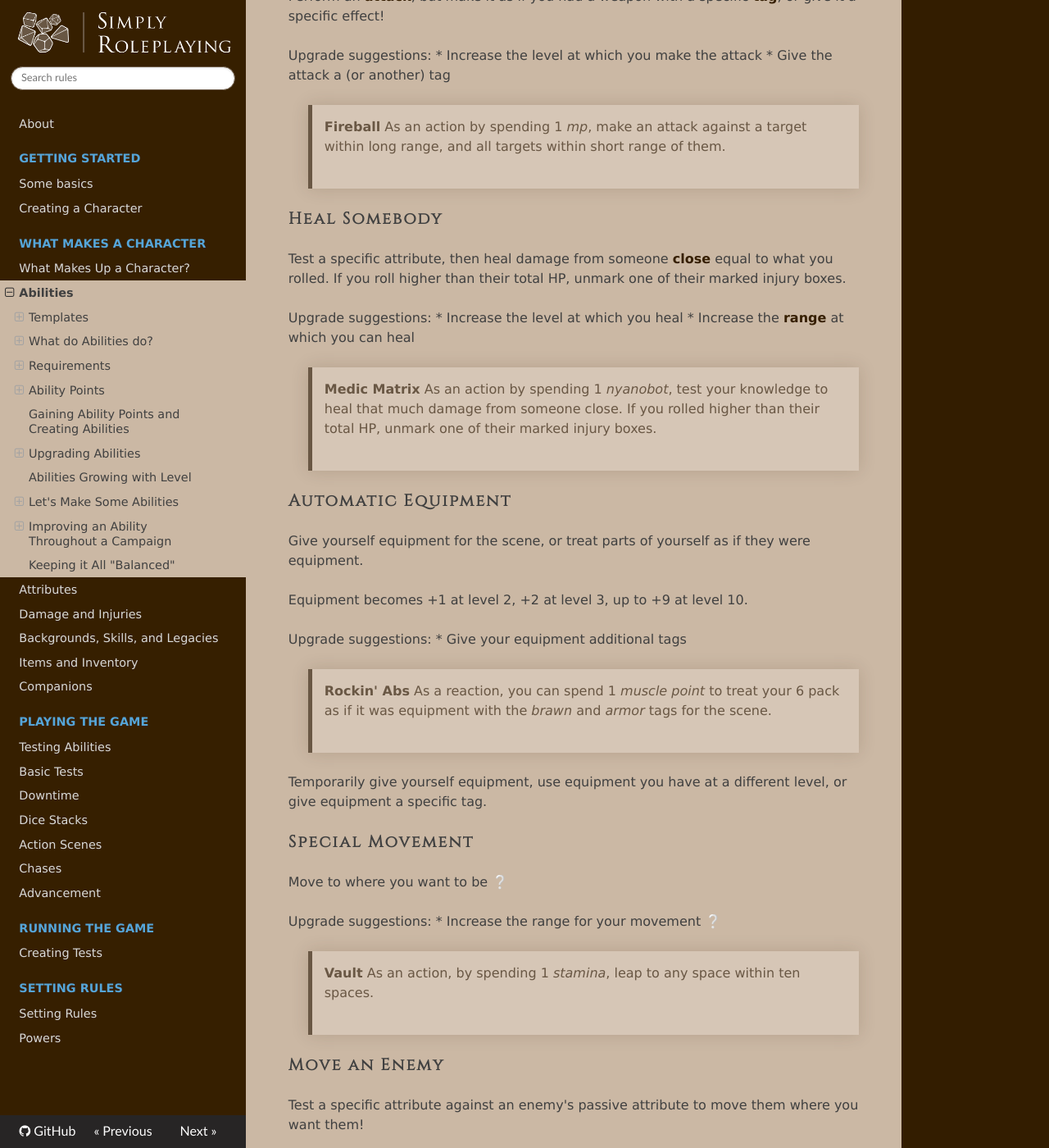
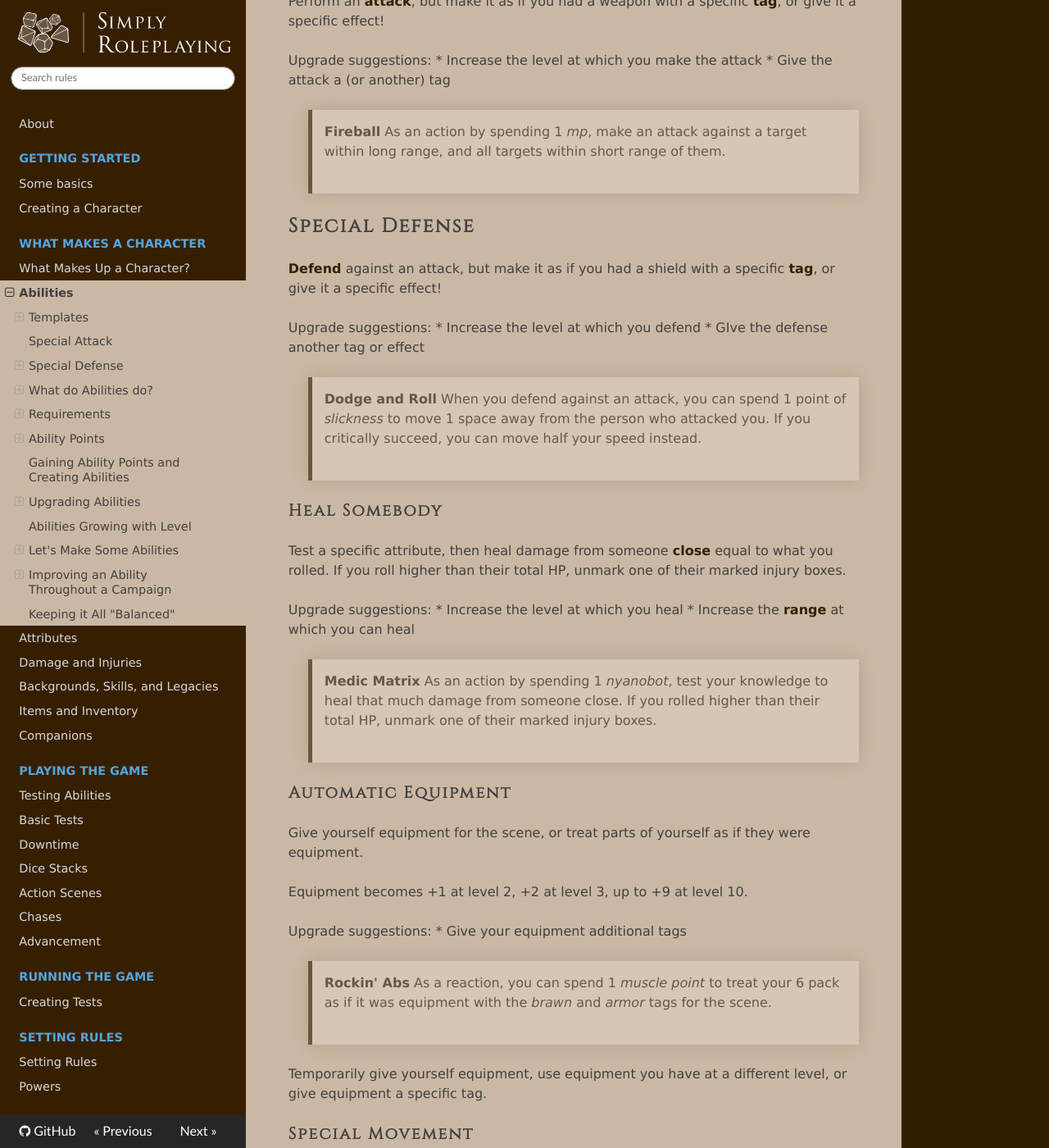
Before and after one commit to TheFifthRider/simply-roleplaying-webapp, an MkDocs documentation site: the page built from docs/character/abilities.md, in a window 1280 px wide and 1400 px high, scrolled down 1531 px. Shown: the whole window at 82% size. Built offline with MkDocs 1.6.1, drawn with Linux system fonts in a browser that asks for light colours; nearby versions of some CDN libraries; some of the changed text lies outside the part shown.

Commit message:
feat: Adding special defense

```diff
--- a/docs/character/abilities.md
+++ b/docs/character/abilities.md
@@ -48,6 +48,16 @@
 
 > **Fireball**
 > As an action by spending 1 _mp_, make an attack against a target within long range, and all targets within short range of them.
+
+## Special Defense
+[Defend](../gameplay/common_tests.md#defending-against-an-attack) against an attack, but make it as if you had a shield with a specific [tag](../character/equipment), or give it a specific effect!
+
+Upgrade suggestions:
+* Increase the level at which you defend
+* GIve the defense another tag or effect
+
+> **Dodge and Roll**
+> When you defend against an attack, you can spend 1 point of _slickness_ to move 1 space away from the person who attacked you. If you critically succeed, you can move half your speed instead.
 
 ### Heal Somebody
 Test a specific attribute, then heal damage from someone [close](../getting_started/index.md#range-and-spaces) equal to what you rolled.  If you roll higher than their total HP, unmark one of their marked injury boxes.
@@ -73,13 +83,13 @@
 Temporarily give yourself equipment, use equipment you have at a different level, or give equipment a specific tag.
 
 ### Special Movement
-Move to where you want to be ❔
+Ignore terrain restrictions to get where you want to go.
 
 Upgrade suggestions:
 * Increase the range for your movement ❔
 
-> **Vault**
-> As an action, by spending 1 _stamina_, leap to any space within ten spaces.
+> **Skybound**
+> As an action, by spending 1 point of _heroic strength_, leap to any space within ten spaces.
 
 ### Move an Enemy
 Test a specific attribute against an enemy's passive attribute to move them where you want them!
```
Also changed, not shown: other parts of docs/character/abilities.md (+3 -3 lines).
